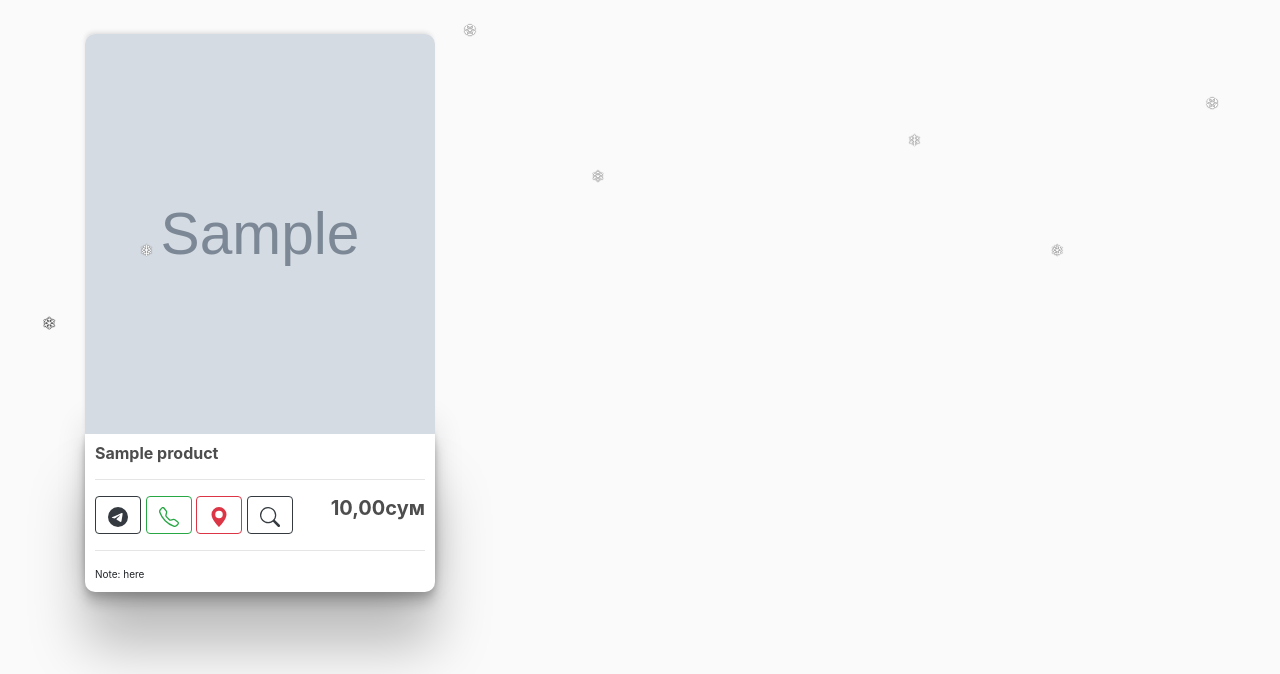
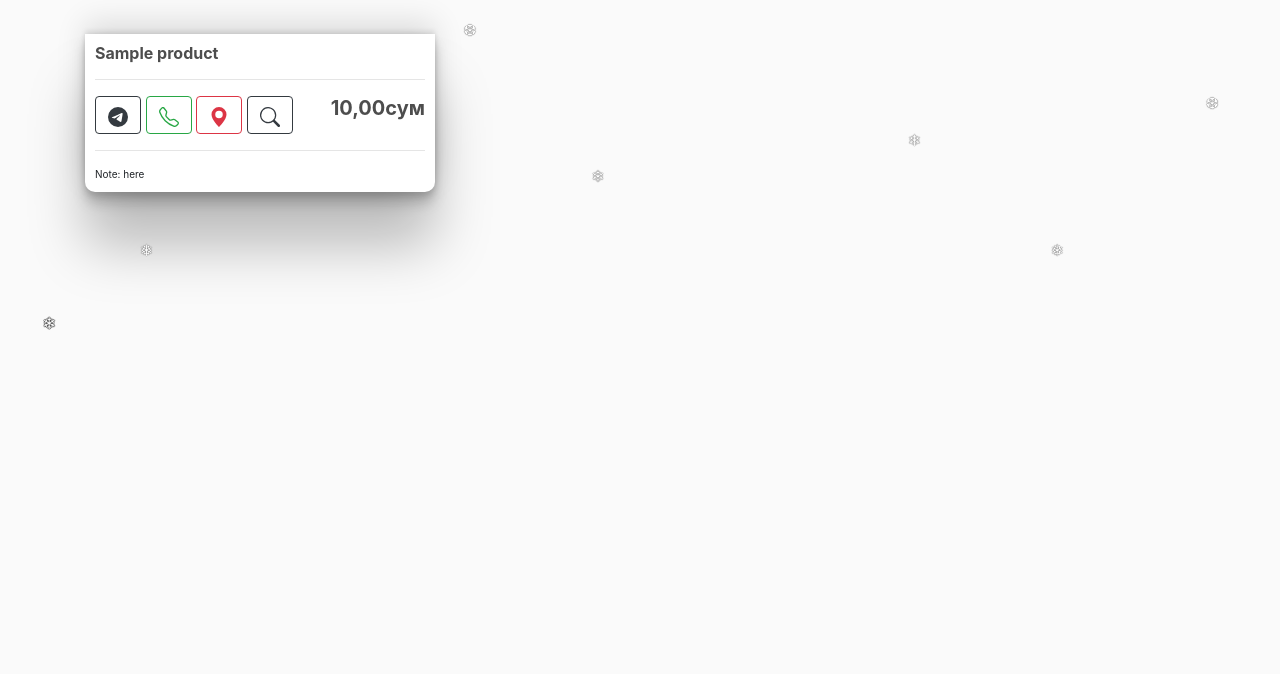
Before and after one commit to Nikejan/NewYearWeb, a Django app: template store/templates/store/product_list.html in a window 1280 px wide. Shown: the part 92-766 px from the top of the page. Run offline with Django 4.2, Linux system fonts and the light colour scheme; the template is opened without the code that fills it: values that come from a table or form of the project are taken from there, others are empty; tables that the repository leaves empty hold one stand-in row (values such as "Sample post"); grey boxes marked "Sample" are stand-in pictures; some libraries are stand-ins or nearby versions.

Commit message:
Update product_list.html

```diff
--- a/store/templates/store/product_list.html
+++ b/store/templates/store/product_list.html
@@ -2,9 +2,6 @@
 <div class="row">
   {% for product in object_list %}
   <div class="col-lg-4">
-    {% if product.image %}
-    <img class="thumbnail" src="{{product.image.url}}" />
-    {% endif %}
     <div class="box-element product">
       <h6><strong>{{ product.name }}</strong></h6>
       <hr />
```
